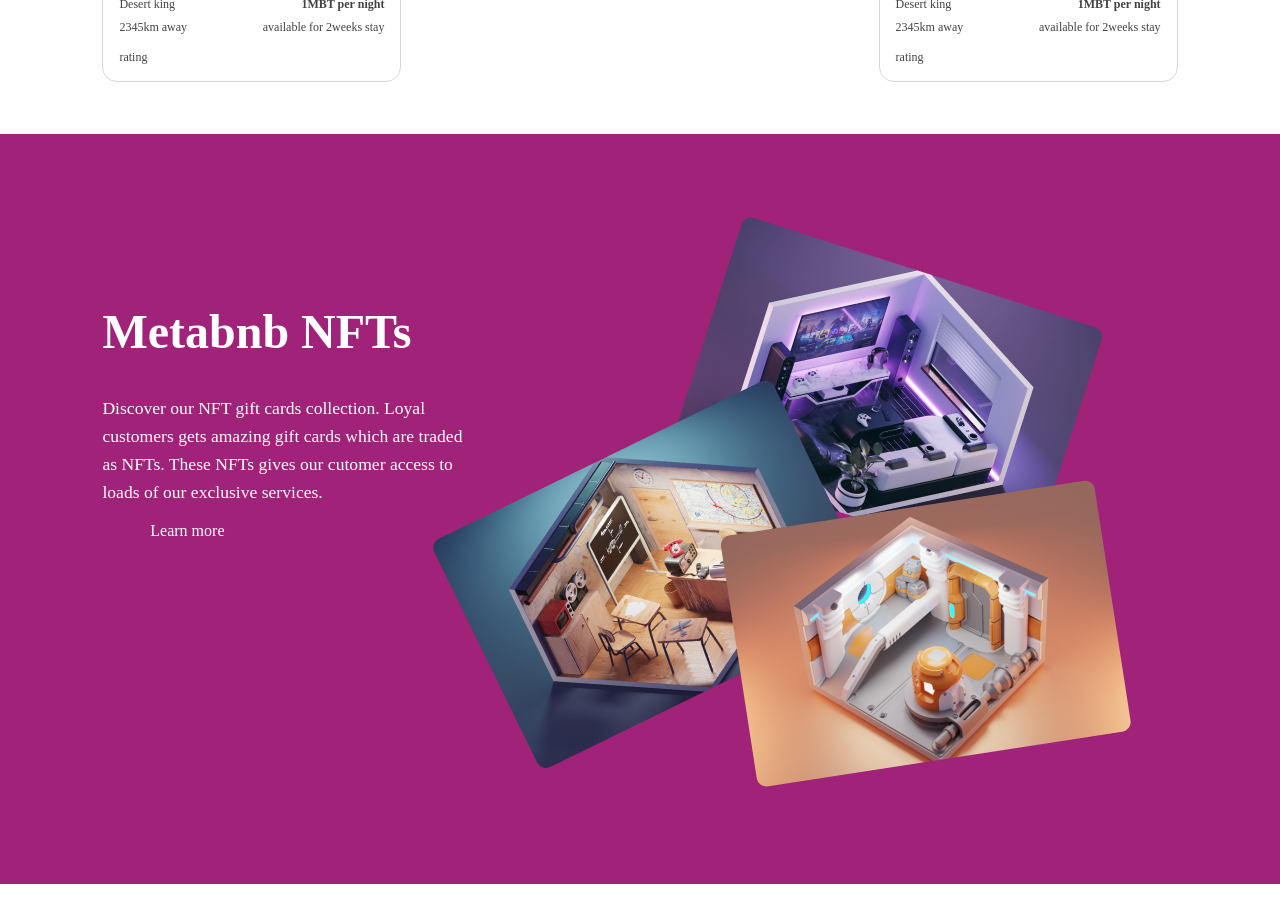
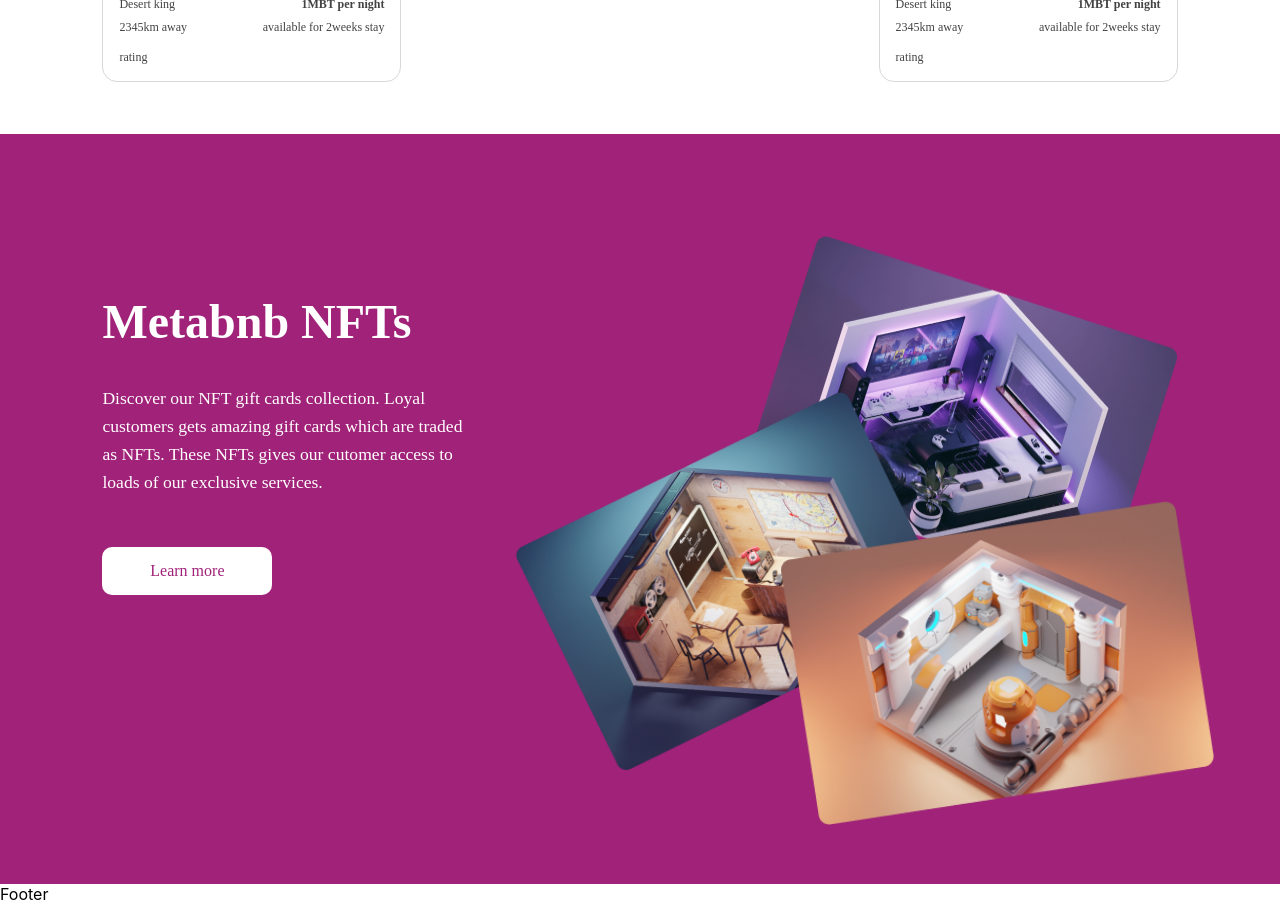
Before and after one commit to tayor99/hng_metabnb, a React (Create React App) app: page / in a window 1280 px wide. Shown: the part 2040-2944 px from the top of the page. Built offline with nearby package versions, Linux system fonts and the light colour scheme; a web font is replaced by a local one.

Commit message:
refactor:discover style

```diff
--- a/src/components/Button/Button.style.jsx
+++ b/src/components/Button/Button.style.jsx
@@ -1,8 +1,10 @@
 import styled from "styled-components";
 
 export const Button = styled.button`
-  color: var(--clr-white);
-  background: var(--clr-primary);
+  background-color: ${(props) =>
+    props.variant === "outline" ? `var(--clr-white)` : ` var(--clr-primary)`};
+  color: ${(props) =>
+    props.variant === "outline" ? ` var(--clr-primary)` : `var(--clr-white)`};
   outline: none;
   border: none;
   display: flex;
@@ -14,7 +16,6 @@ export const Button = styled.button`
   font-family: var(--font-primary);
   font-weight: 400;
   font-size: 1rem;
-  color: var(--clr-white);
   cursor: pointer;
 `;
 export const InputButtons = styled(Button)`
--- a/src/components/Discover/Discover.jsx
+++ b/src/components/Discover/Discover.jsx
@@ -15,7 +15,7 @@ const Discover = () => {
             access to loads of our exclusive services.
           </p>
           <div className="btn">
-            <Button>Learn more</Button>
+            <Button variant="outline">Learn more</Button>
           </div>
         </div>
         <div className="discover__image">
--- a/src/components/Discover/Discover.style.jsx
+++ b/src/components/Discover/Discover.style.jsx
@@ -2,9 +2,9 @@ import styled from "styled-components";
 
 export const Wrapper = styled.div`
   width: 100%;
-  height: 580px;
-  padding-top: 170px;
-  /* margin-top: 100px; */
+  height: 550px;
+  padding-top: 100px;
+  padding-bottom: 100px;
   background-color: var(--clr-primary);
   .discover__container {
     display: flex;
@@ -16,6 +16,7 @@ export const Wrapper = styled.div`
   }
   .discover__article {
     width: 35%;
+    margin-top: 60px;
     h1 {
       font-family: var(--font-primary);
       font-weight: 700;
@@ -30,27 +31,32 @@ export const Wrapper = styled.div`
       line-height: 1.6;
       color: var(--clr-white);
     }
+    .btn {
+      margin-top: 50px;
+    }
   }
   .discover__image {
     position: relative;
-    /* width: 65%; */
     display: flex;
-    flex-direction: column;
+  }
+  .img__container {
+    width: 100%;
+
+    img {
+      width: 100%;
+      height: 100%;
+    }
   }
 
-  .image1 {
-    position: absolute;
-    top: -212px;
-    right: 75px;
-  }
   .image2 {
     position: absolute;
-    top: -49px;
-    right: 300px;
+    top: 156px;
+    right: 228px;
   }
   .image3 {
     position: absolute;
-    top: 51px;
-    right: 47px;
+    top: 265px;
+    right: -36px;
+    z-index: 1;
   }
 `;
--- /dev/null
+++ b/src/components/Footer/Footer.jsx
@@ -0,0 +1,7 @@
+import { Wrapper } from "./Footer.style";
+
+const Footer = () => {
+  return <Wrapper>Footer</Wrapper>;
+};
+
+export default Footer;
--- /dev/null
+++ b/src/components/Footer/Footer.style.jsx
@@ -0,0 +1,5 @@
+import styled from "styled-components";
+
+export const Wrapper = styled.footer`
+  width: 100%;
+`;
--- a/src/components/Layout/Layout.jsx
+++ b/src/components/Layout/Layout.jsx
@@ -1,4 +1,5 @@
 import Home from "../../pages/Home/Home";
+import Footer from "../Footer/Footer";
 import Navbar from "../Navbar/Navbar";
 
 const Layout = () => {
@@ -6,6 +7,7 @@ const Layout = () => {
     <>
       <Navbar />
       <Home />
+      <Footer />
     </>
   );
 };
```
